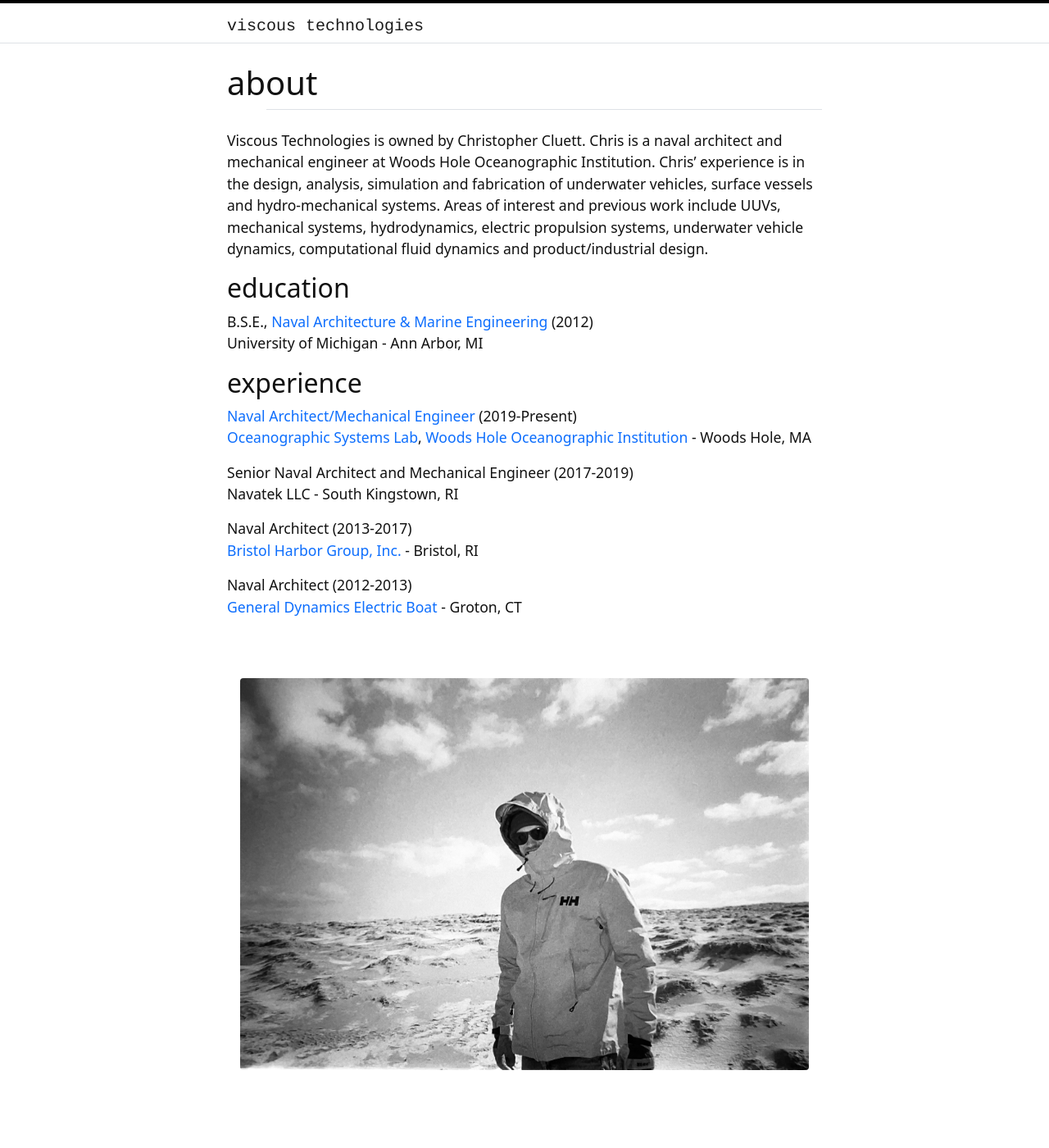
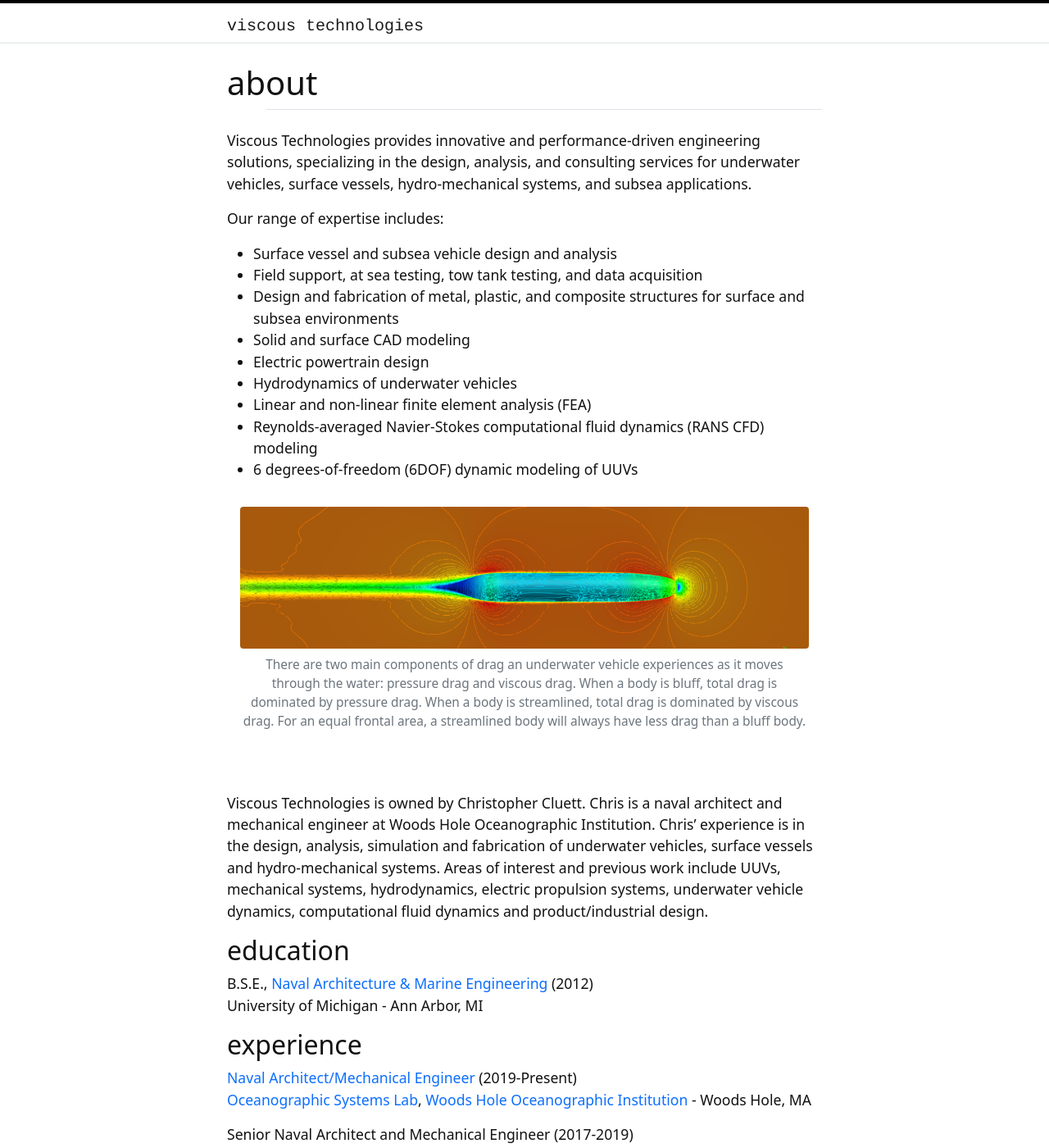
Before and after one commit to ccluett/viscous.tech, a Jekyll site: the page built from content/0-about.md, in a window 1280 px wide and 1400 px high. Shown: the whole window at 82% size. Built offline with Jekyll 4.4.1, drawn with Linux system fonts in a browser that asks for light colours.

Commit message:
Update 0-about.md

```diff
--- a/content/0-about.md
+++ b/content/0-about.md
@@ -2,6 +2,24 @@
 title: about
 nav: false
 ---
+
+Viscous Technologies provides innovative and performance-driven engineering solutions, specializing in the design, analysis, and consulting services for underwater vehicles, surface vessels, hydro-mechanical systems, and subsea applications.
+
+Our range of expertise includes:
+
+* Surface vessel and subsea vehicle design and analysis
+* Field support, at sea testing, tow tank testing, and data acquisition
+* Design and fabrication of metal, plastic, and composite structures for surface and subsea environments
+* Solid and surface CAD modeling
+* Electric powertrain design
+* Hydrodynamics of underwater vehicles
+* Linear and non-linear finite element analysis (FEA)
+* Reynolds-averaged Navier-Stokes computational fluid dynamics (RANS CFD) modeling
+* 6 degrees-of-freedom (6DOF) dynamic modeling of UUVs
+
+{% include figure.html img="Picture1.png" width="100%" caption="There are two main components of drag an underwater vehicle experiences as it moves through the water: pressure drag and viscous drag. When a body is bluff, total drag is dominated by pressure drag. When a body is streamlined, total drag is dominated by viscous drag. For an equal frontal area, a streamlined body will always have less drag than a bluff body." %}
+
+<br>
 
 Viscous Technologies is owned by Christopher Cluett. Chris is a naval architect and mechanical engineer at Woods Hole Oceanographic Institution. Chris' experience is in the design, analysis, simulation and fabrication of underwater vehicles, surface vessels and hydro-mechanical systems. Areas of interest and previous work include UUVs, mechanical systems, hydrodynamics, electric propulsion systems, underwater vehicle dynamics, computational fluid dynamics and product/industrial design.
 
```
